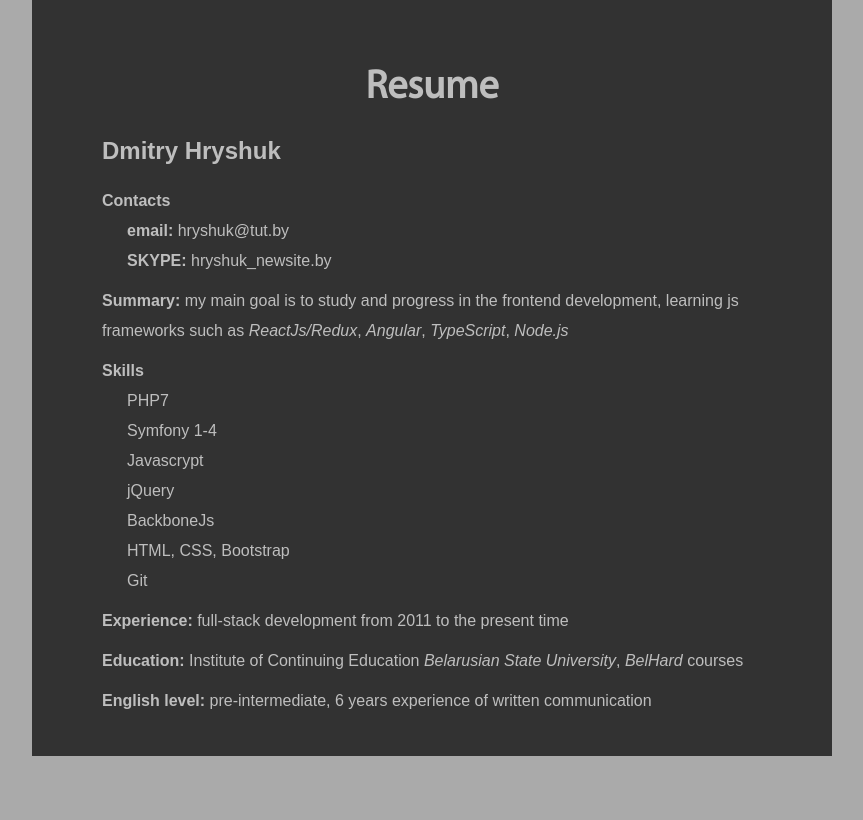
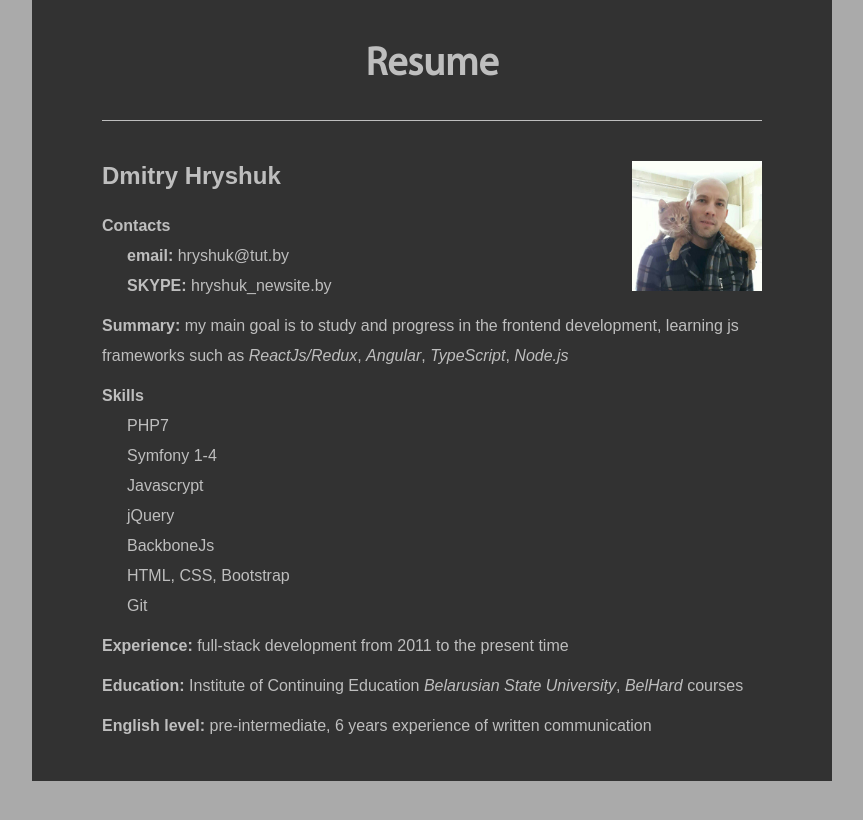
Before and after one commit to Hryshuk/rsschool-2019Q1-cv, a plain HTML site: page index.html in a window 1280 px wide. Shown: the whole page, without its empty margins (208-1071 px from the left). Drawn offline with Linux system fonts and the light colour scheme; a web font is replaced by a local one.

Commit message:
feat: add photo

```diff
--- a/assets/css/style.css
+++ b/assets/css/style.css
@@ -36,21 +36,30 @@ ul {
 /*
 Main Styles
 */
+.header {
+    width: 100%;
+    background-color: #323232;
+    color: rgba(190, 190, 190, 255);
+    padding: 50px 70px 0;
+}
 .main {
     width: 100%;
     background-color: #323232;
     color: rgba(190, 190, 190, 255);
-    padding: 40px 70px;
+    padding: 20px 70px 40px;
 }
 
 /*
 About Styles
 */
-.about h1 {
+.header h1 {
     /* text-transform: uppercase; */
     font-family: "MyriadPro-Regular", sans-serif;
     font-size: 40px;
     text-align: center;
+    border-bottom: 1px solid rgba(190, 190, 190, 255);
+    padding-bottom: 40px;
+    margin: 0px;
 }
 .about h2 {
     font-size: 24px;
@@ -62,3 +71,11 @@ About Styles
     padding-left: 25px;
     margin: 0 0 10px;
 }
+
+.photo {
+    width: 130px;
+    height: 130px;
+    background: url("../image/my_photo.jpg") no-repeat transparent;
+    background-size: contain;
+    float: right;
+}
--- a/index.html
+++ b/index.html
@@ -1,5 +1,5 @@
 <!DOCTYPE HTML>
-<html lang="en">
+<html lang="ru">
 	<head>
         <meta charset="utf-8">
         <title>Resume</title>
@@ -8,12 +8,13 @@
 		<link rel="stylesheet" type="text/css" href="./assets/css/style.css">
     </head>
     <body>
+        <header class="header">
+                <h1>Resume</h1>
+        </header>
         <main class="main">
-            <section class="photo">
 
-            </section>
             <section class="about">
-                <h1>Resume</h1>
+                <div class="photo"></div>
                 <h2>Dmitry Hryshuk</h2>
                 <p>
                     <strong>Contacts</strong>
```
Also changed, not shown: assets/image/favicon.ico (added), assets/image/my_photo.jpg (added).
